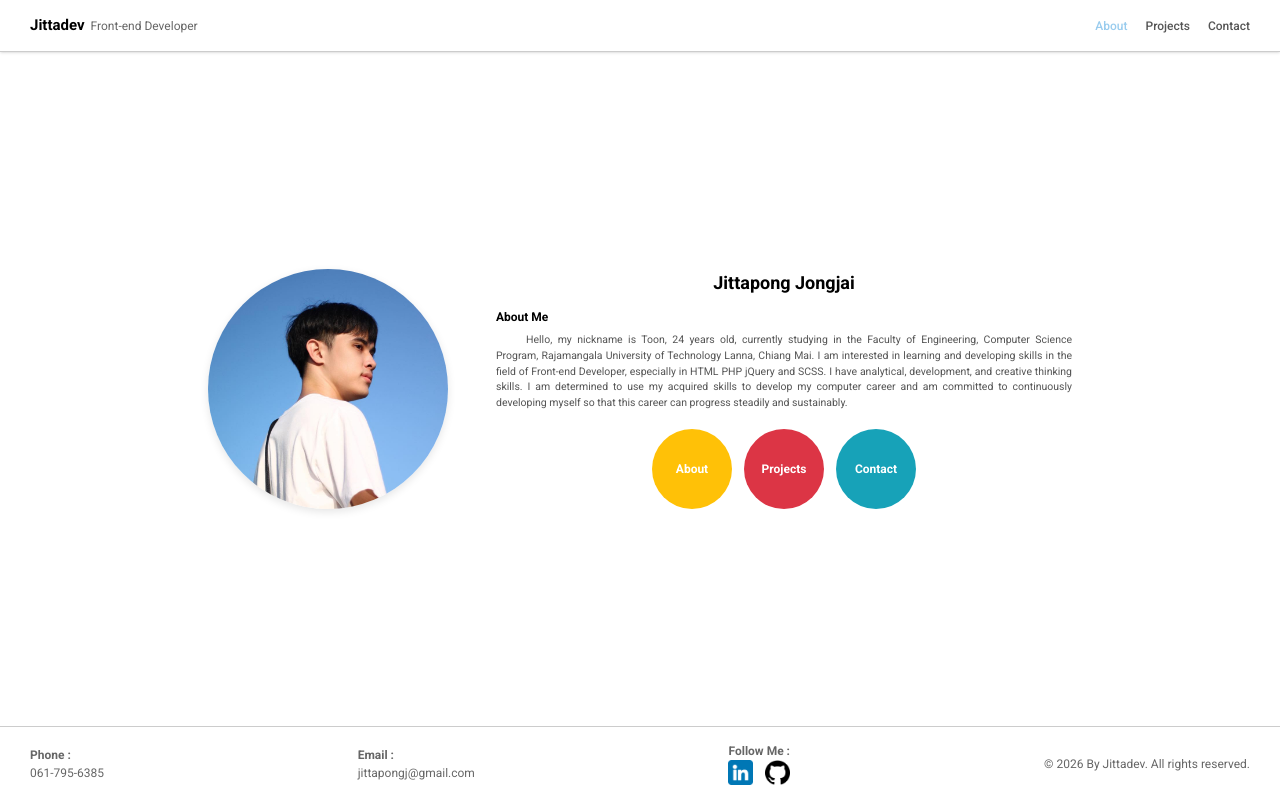
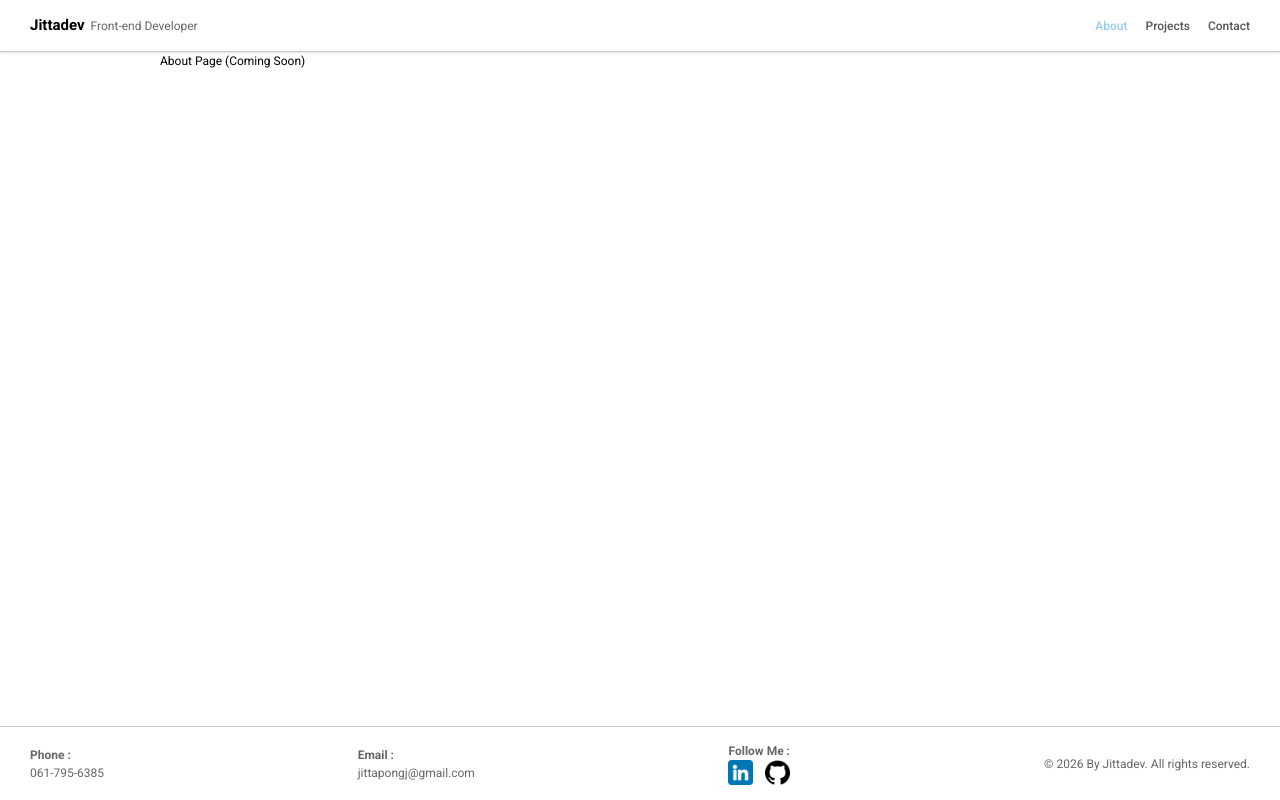
Before and after one commit to Jittapongj/Portfolio, a React (Vite) app: page / in a window 1280 px wide. Both pictures are taken after a click on the element "About". Built offline with nearby package versions, Linux system fonts and the light colour scheme.

Commit message:
feat: improved navigation button on the home page.

```diff
--- a/src/components/Nav.jsx
+++ b/src/components/Nav.jsx
@@ -3,7 +3,7 @@ function Nav({ setActivePage, activePage }) {
 
   // สร้าง Array ของเมนู
   const menuItems = [
-    { name: 'About', value: 'home' },
+    { name: 'About', value: 'about' },
     { name: 'Projects', value: 'projects' },
     { name: 'Contact', value: 'contact' }
   ];
--- a/src/layout/MainLayout.jsx
+++ b/src/layout/MainLayout.jsx
@@ -10,11 +10,12 @@ function MainLayout() {
   // ใช้ Object Mapping เพื่อจัดการการแสดงผลหน้าต่างๆ
   const renderContent = () => {
     const pages = {
-      home: <Home />,
+      home: <Home setActivePage={setActivePage} />,
+      about: <div>About Page (Coming Soon)</div>,
       projects: <Project />,
       contact: <div>Contact Page (Coming Soon)</div>
     };
-    return pages[activePage] || <Home />;
+    return pages[activePage] || <Home setActivePage={setActivePage} />;
   };
 
   return (
--- a/src/pages/home.jsx
+++ b/src/pages/home.jsx
@@ -2,7 +2,7 @@ import profileImg from '../assets/images/Jittapong.jpg'
 import '../styles/home.scss'
 import '../styles/ui/button.scss'
 
-function Home() {
+function Home({ setActivePage }) {
     return (
         <section id="homepage" className="flex grow flex-col sm:flex-row justify-center items-center gap-8">
             <div className="profile overflow-hidden ">
@@ -18,10 +18,10 @@ function Home() {
                     development, and creative thinking skills. I am determined to use my acquired skills to develop my
                     computer career and am committed to continuously developing myself so that this career can progress
                     steadily and sustainably.</p>
-                <div class="actions flex justify-center flex-wrap">
-                    <div className='btn-about'>About</div>
-                    <div className='btn-project'>Projects</div>
-                    <div className='btn-contact'>Contact</div>
+                <div className="actions flex justify-center flex-wrap">
+                    <button onClick={() => setActivePage('about')} className='btn-about'>About</button>
+                    <button onClick={() => setActivePage('projects')} className='btn-project'>Projects</button>
+                    <button onClick={() => setActivePage('contact')} className='btn-contact'>Contact</button>
                 </div>
             </div>
         </section>
```
